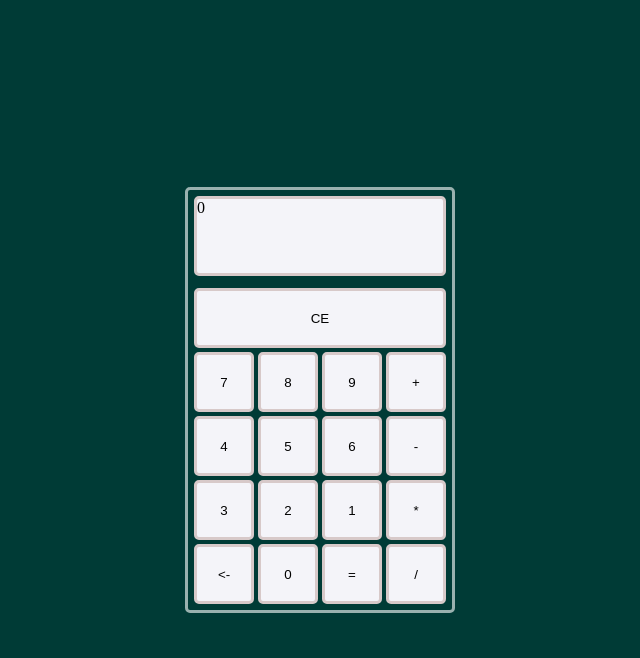
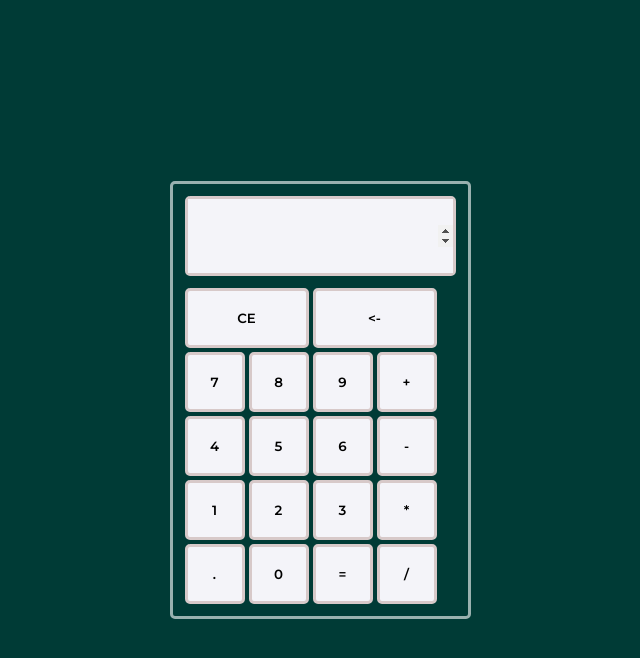
Before and after one commit to Meet-Kalani/calculator, a plain HTML site: page index.html in a window 1280 px wide. Both pictures are taken after a click on the button "CE". Shown: the whole page, without its empty margins (320-960 px from the left). Drawn offline with Linux system fonts and the light colour scheme.

Commit message:
add functionality of btns and also added keyboard access

```diff
--- a/assets/css/main.css
+++ b/assets/css/main.css
@@ -13,6 +13,7 @@ body{
     display: flex;
     justify-content: center;
     align-items: center;
+    font-family: "Montserrat", sans-serif;
 }
 
 .calculator{
@@ -23,14 +24,22 @@ body{
     display: flex;
     flex-direction: column;
     gap: 12px;
-    padding: 6px;
+    padding: 12px;
 }
 
 .calculator .display{
     height: 80px;
     border: 3px solid rgb(215, 201, 201);
     border-radius: 5px;
+}
+
+.calculator .display-number{
+    width: 100%;
+    height: 100%;
     background-color: #F4F4F9;
+    font-size: 20px;
+    border: none;
+    outline: none;
 }
 
 .calculator .btn-container{
@@ -45,8 +54,11 @@ body{
     background-color: #F4F4F9;
     border-radius: 5px;
     cursor: pointer;
+    font-family: "Montserrat", sans-serif;
+    font-weight: 600;
 }
 
-.btn-container .clear{
-    grid-column: span 4;
+.btn-container .clear,
+.btn-container .backspace{
+    grid-column: span 2;
 }
--- a/assets/javascript/script.js
+++ b/assets/javascript/script.js
@@ -1,4 +1,5 @@
-const display = document.querySelector('.display');
+// . point value add this functionality
+const display = document.querySelector('.display-number');
 const numberElements = document.querySelectorAll('.number');
 const operatorElements = document.querySelectorAll('.operator');
 const clearElement = document.querySelector('.clear');
@@ -6,30 +7,48 @@ const equalsElement = document.querySelector('.equals');
 const backspaceElement = document.querySelector('.backspace');
 
 let total = "";
+let operand = "";
 
 numberElements.forEach(numberBtnElement => {
     numberBtnElement.addEventListener('click', () => {
-        display.textContent += numberBtnElement.value;
-        total += numberBtnElement.value;
-        console.log(total)
+        appendToDisplay(numberBtnElement.value);
     })
 })
 
-operatorElements.forEach(operatorElement => {
-    operatorElement.addEventListener('click', () => {
+clearElement.addEventListener('click', clearDisplay)
 
-    })
-})
+equalsElement.addEventListener('click', calculate);
 
-clearElement.addEventListener('click', () => {
-    display.textContent = 0;
-    total = 0;
-})
+backspaceElement.addEventListener('click', backspace);
 
-equalsElement.addEventListener('click', () => {
+display.addEventListener('keypress', function (event) {
+    const key = event.key;
 
-})
+    if (key === 'Enter') {
+        calculate();
+    }
+});
 
-backspaceElement.addEventListener('click', () => {
-    display.textContent = total = display.textContent.slice(0,display.textContent.length - 1);
-})
+function clearDisplay() {
+    display.value = total = "";
+    display.focus();
+}
+// error case: if user does 102+ and then enter handle it ---handled
+// error case: 10++++
+function calculate() {
+    // if (["+", "-", "*", "/"].includes(display.value[display.value.length - 1])) {
+    //     display.value = display.value.slice(0,display.value.length-1);
+    // }
+    display.value = eval(display.value);
+}
+
+function backspace() {
+    display.value = total = display.value.slice(0, display.value.length - 1);
+}
+
+function appendToDisplay(value) {
+    if (total == 0) {
+        display.value = "";
+    }
+    total = display.value += value;
+}
--- a/index.html
+++ b/index.html
@@ -5,6 +5,12 @@
     <meta charset="UTF-8">
     <meta name="viewport" content="width=device-width, initial-scale=1.0">
     <title>Calculator</title>
+
+    <!-- google font -->
+    <link rel="preconnect" href="https://fonts.googleapis.com">
+    <link rel="preconnect" href="https://fonts.gstatic.com" crossorigin>
+    <link href="https://fonts.googleapis.com/css2?family=Montserrat:ital,wght@0,100..900;1,100..900&display=swap"
+        rel="stylesheet">
 
     <!-- favicon -->
     <link rel="icon" href="assets/img/favicon.png" type="image/x-icon">
@@ -16,25 +22,26 @@
 <body>
 
     <main class="calculator">
-        <span class="display">0</span>
+        <div class="display"><input type="number" class="display-number"></div>
         <div class="btn-container">
             <button class="clear">CE</button>
+            <button class="backspace">&lt;-</button>
             <button class="number" value="7">7</button>
             <button class="number" value="8">8</button>
             <button class="number" value="9">9</button>
-            <button class="operator">+</button>
+            <button class="number" value="+">+</button>
             <button class="number" value="4">4</button>
             <button class="number" value="5">5</button>
             <button class="number" value="6">6</button>
-            <button class="operator">-</button>
+            <button class="number" value="-">-</button>
+            <button class="number" value="1">1</button>
+            <button class="number" value="2">2</button>
             <button class="number" value="3">3</button>
-            <button class="number" value="2">2</button>
-            <button class="number" value="1">1</button>
-            <button class="operator">*</button>
-            <button class="backspace">&lt;-</button>
-            <button class="number">0</button>
+            <button class="number" value="*">*</button>
+            <button class="number" value=".">.</button>
+            <button class="number" value="0">0</button>
             <button class="equals">=</button>
-            <button class="operator">/</button>
+            <button class="number" value="/">/</button>
         </div>
     </main>
 
```
